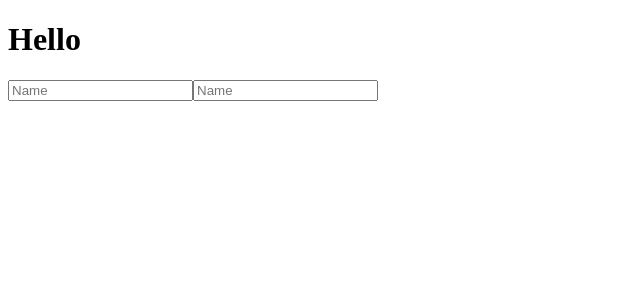
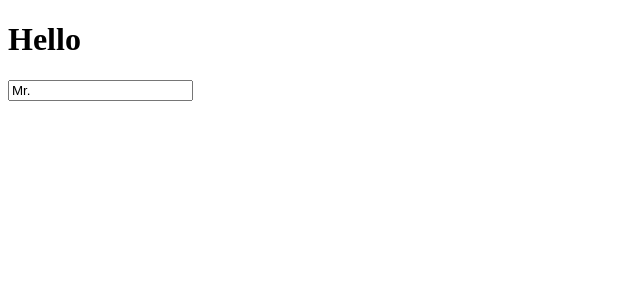
Before and after one commit to dev-chloe/hangout-react-hooks-with-nomad, a React (Create React App) app: page / in a window 1280 px wide. Shown: the top 300 px of the page, without its empty margins (0-640 px from the left). Built offline with nearby package versions, Linux system fonts and the light colour scheme.

Commit message:
useInput(2)

```diff
--- a/src/App.js
+++ b/src/App.js
@@ -1,20 +1,30 @@
 import { useState } from 'react';
 
-const useInput = (initialValue) => {
+const useInput = (initialValue, validator) => {
   const [value, setValue] = useState(initialValue);
   const onChange = event => {
-    console.log(event.target);
+    const {
+      target: { value }
+    } = event;
+    let willUpdate = true;
+    if (typeof validator === "function") {
+      willUpdate = validator(value);
+    }
+    if (willUpdate) {
+      setValue(value);
+    }
   }
   return { value, onChange };
 }
 
 function App() {
-  const name = useInput("");
+  const maxLen = value => !value.includes("@");
+  const name = useInput("Mr.", maxLen);
   return (
     <div className="App">
       <h1>Hello</h1>
       <input placeholder="Name" value={name.value} onChange={name.onChange} />
-      <input placeholder="Name" {...name} />
+      {/* <input placeholder="Name" {...name} /> */}
     </div>
   );
 }
```
Also changed, not shown: 1 other file (tests, documents, lock files or other folders).
